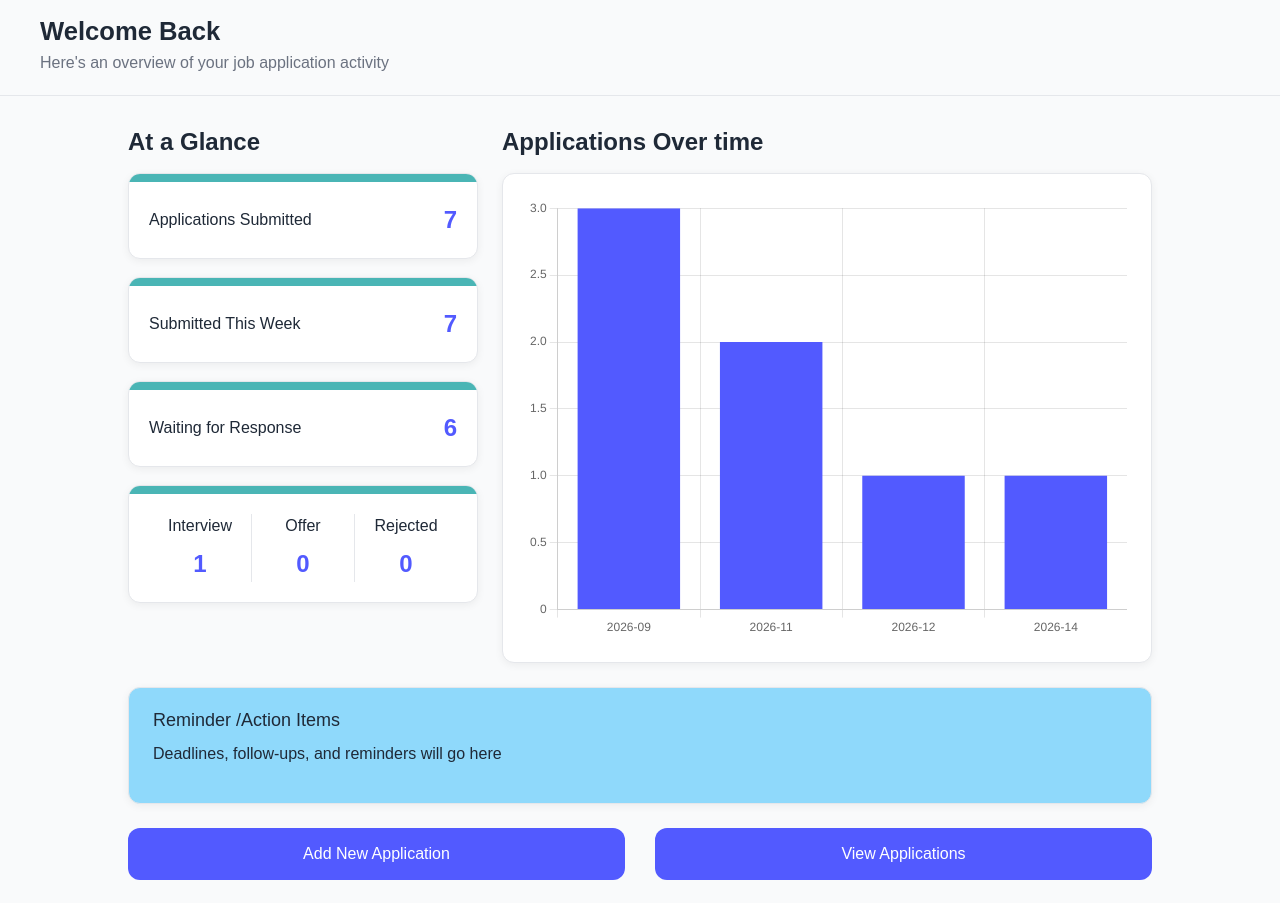
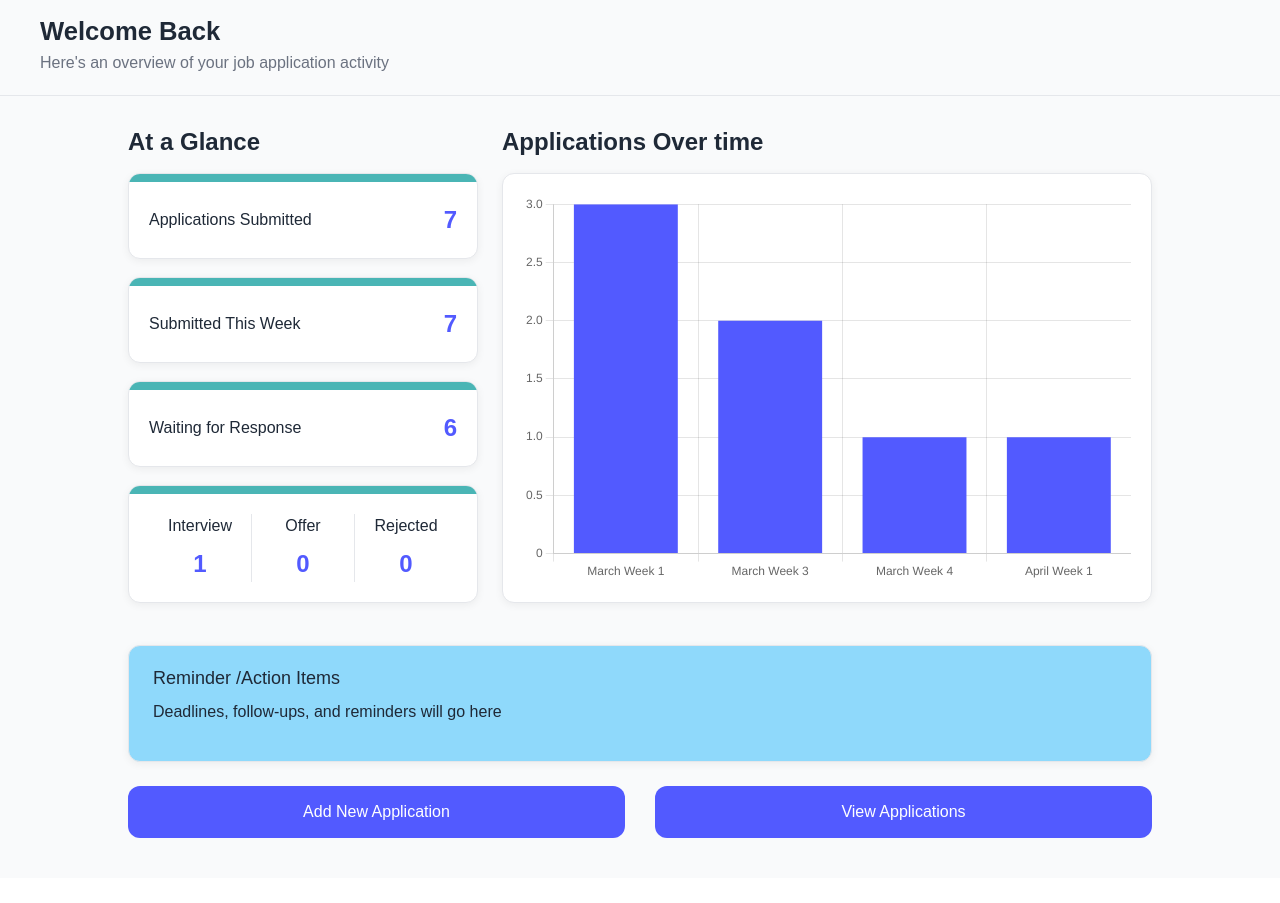
Before and after one commit to Jennijack89/job-application-tracker, a Flask app: page /dashboard in a window 1280 px wide. Shown: the part 334-1237 px from the top of the page. After the commit the page ends 1172 px from the top, so only its background shows below. Run offline with Flask 3, Linux system fonts and the light colour scheme; data comes from the database, SQL or seed files in the repository; some web fonts are replaced.

Commit message:
updates to app.py, dashboard.html, css,: updated the dashboard chart labels to month/week an fixed chart sizing to fit the dashboard better

```diff
--- a/app.py
+++ b/app.py
@@ -132,14 +132,36 @@ def dashboard():
 
     weekly_data_rows = conn.execute("""
         SELECT
-            strftime('%Y-%W', apply_date) as week,
+            strftime('%m', apply_date) as month_num,
+            CAST(((CAST(strftime('%d', apply_date) AS INTEGER) - 1) / 7) + 1 AS INTEGER) as week_of_month,
             COUNT(*) as count
         FROM applications
-        GROUP BY week
-        ORDER BY week
+        GROUP BY month_num, week_of_month
+        ORDER BY month_num, week_of_month
     """).fetchall()
 
-    weekly_data = [dict(row) for row in weekly_data_rows]
+    month_names = {
+        "01": "January",
+        "02": "February",
+        "03": "March",
+        "04": "April",
+        "05": "May",
+        "06": "June",
+        "07": "July",
+        "08": "August",
+        "09": "September",
+        "10": "October",
+        "11": "November",
+        "12": "December",
+    }
+
+    weekly_data = []
+
+    for row in weekly_data_rows:
+        weekly_data.append({
+            "label": f"{month_names[row['month_num']]} Week {row['week_of_month']}",
+            "count": row["count"]
+        })
 
     conn.close()
 
--- a/static/css/style.css
+++ b/static/css/style.css
@@ -299,8 +299,14 @@ body{
     border-radius: var(--border-radius);
     border: 1px solid #e5e7eb;
     box-shadow: 0 2px 8px rgba(0, 0, 0, 0.06);
-    min-height: 320px;
-    padding: 24px;
+    height: 430px;
+    padding: 20px;
+    overflow: hidden;
+}
+
+.chart-card canvas {
+    max-height: 100%;
+    width: 100% !important;
 }
 
 /** Reminder Bard**/
--- a/templates/dashboard.html
+++ b/templates/dashboard.html
@@ -101,7 +101,7 @@
     const weeklyData = {{ weekly_data | tojson }};
     console.log(weeklyData);
 
-    const labels = weeklyData.map(row => row.week);
+    const labels = weeklyData.map(row => row.label);
     const data = weeklyData.map(row => row.count);
 
     const ctx = document.getElementById('weeklyChart').getContext('2d');
@@ -120,6 +120,7 @@
 
         options: {
             responsive:true,
+            maintainAspectRatio: false,
             plugins: {
                 legend: {
                     display: false
```
